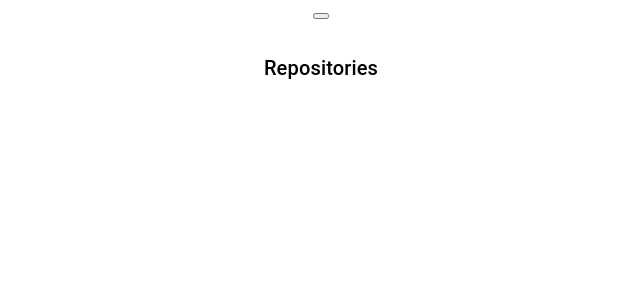
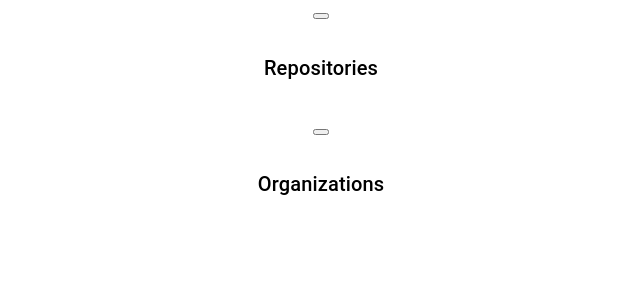
Before and after one commit to norhus/github-finder, a React (Create React App) app: page / in a window 1280 px wide. Shown: the top 300 px of the page, without its empty margins (319-959 px from the left). Built offline with nearby package versions, Linux system fonts and the light colour scheme.

Commit message:
Implement OrganizationList.tsx to get kiwi organizations

```diff
--- a/src/App.tsx
+++ b/src/App.tsx
@@ -1,11 +1,13 @@
 import React from "react";
 import "./App.css";
 import RepositoryList from "./components/RepositoryList";
+import OrganizationList from "./components/OrganizationList";
 
 function App() {
   return (
     <div className="App">
       <RepositoryList />
+      <OrganizationList />
     </div>
   );
 }
--- a/src/components/OrganizationList.tsx
+++ b/src/components/OrganizationList.tsx
@@ -1,7 +1,36 @@
-import React from "react";
+import React, { useState } from "react";
+import axios from "axios";
+import { List, ListItem, ListItemText, Typography } from "@mui/material";
 
 const OrganizationList: React.FC = () => {
-  return <div></div>;
+  const [organizationNames, setOrganizationNames] = useState([]);
+
+  const handleOrganizationSearch = (username: string) => {
+    axios
+      .get(`https://api.github.com/users/${username}/orgs`)
+      .then((response) => {
+        let organizations = response.data.map(
+          (organization: { login: string }) => organization.login
+        );
+        setOrganizationNames(organizations);
+      });
+  };
+
+  return (
+    <div>
+      <button onClick={() => handleOrganizationSearch("kiwi")}></button>
+      <Typography sx={{ mt: 4, mb: 2 }} variant="h6" component="div">
+        Organizations
+      </Typography>
+      <List dense={true}>
+        {organizationNames.map((organizationName: string) => (
+          <ListItem>
+            <ListItemText primary={organizationName} />
+          </ListItem>
+        ))}
+      </List>
+    </div>
+  );
 };
 
 export default OrganizationList;
--- a/src/components/RepositoryList.tsx
+++ b/src/components/RepositoryList.tsx
@@ -4,12 +4,13 @@ import { List, ListItem, ListItemText, Typography } from "@mui/material";
 
 const RepositoryList: React.FC = () => {
   const [repositoryNames, setRepositoryNames] = useState([]);
+
   const handleRepositorySearch = (username: string) => {
     axios
       .get(`https://api.github.com/users/${username}/repos`)
       .then((response) => {
         let repositories = response.data.map(
-          (repository: { name: string }) => repository.name as String
+          (repository: { name: string }) => repository.name
         );
         setRepositoryNames(repositories);
       });
```
